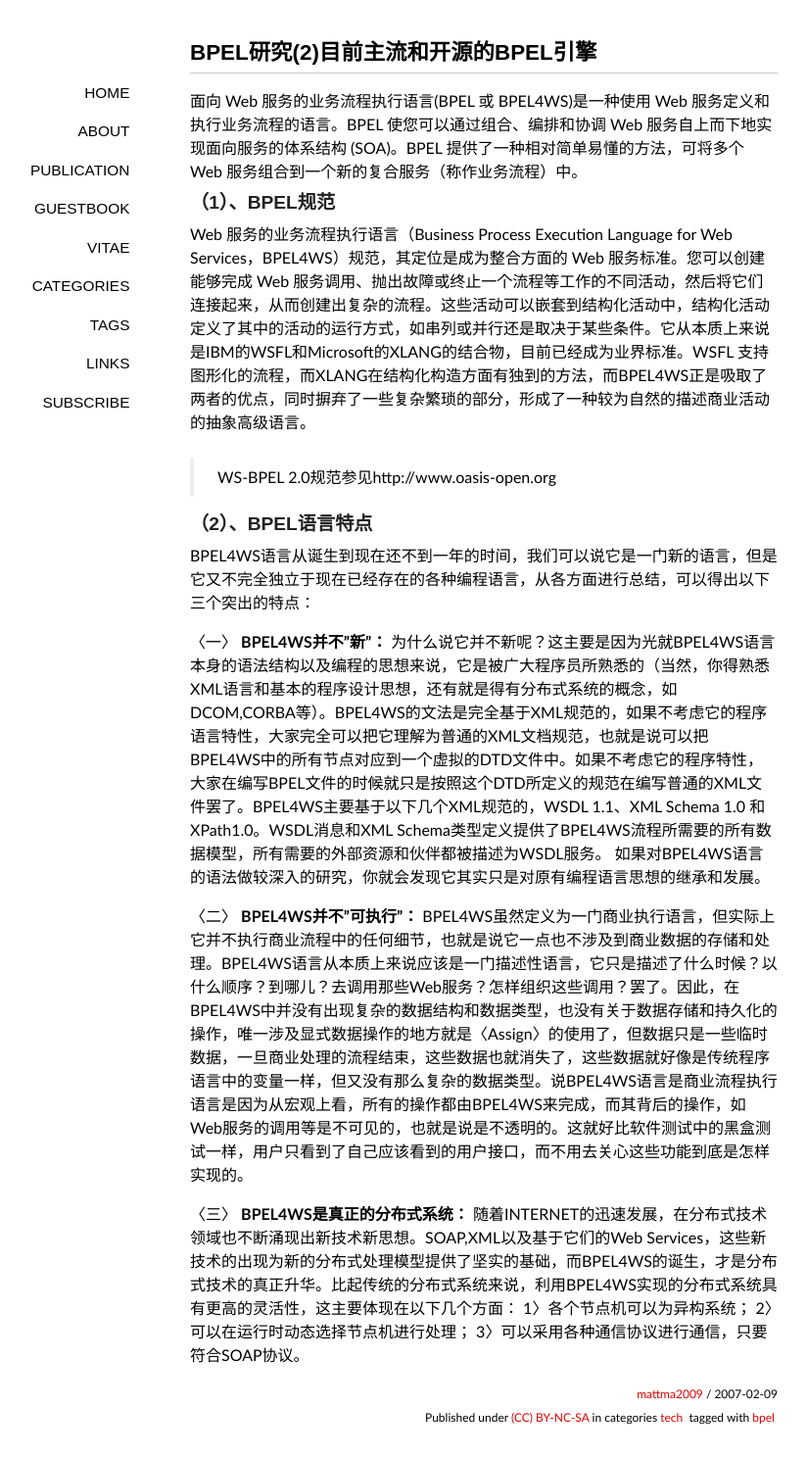
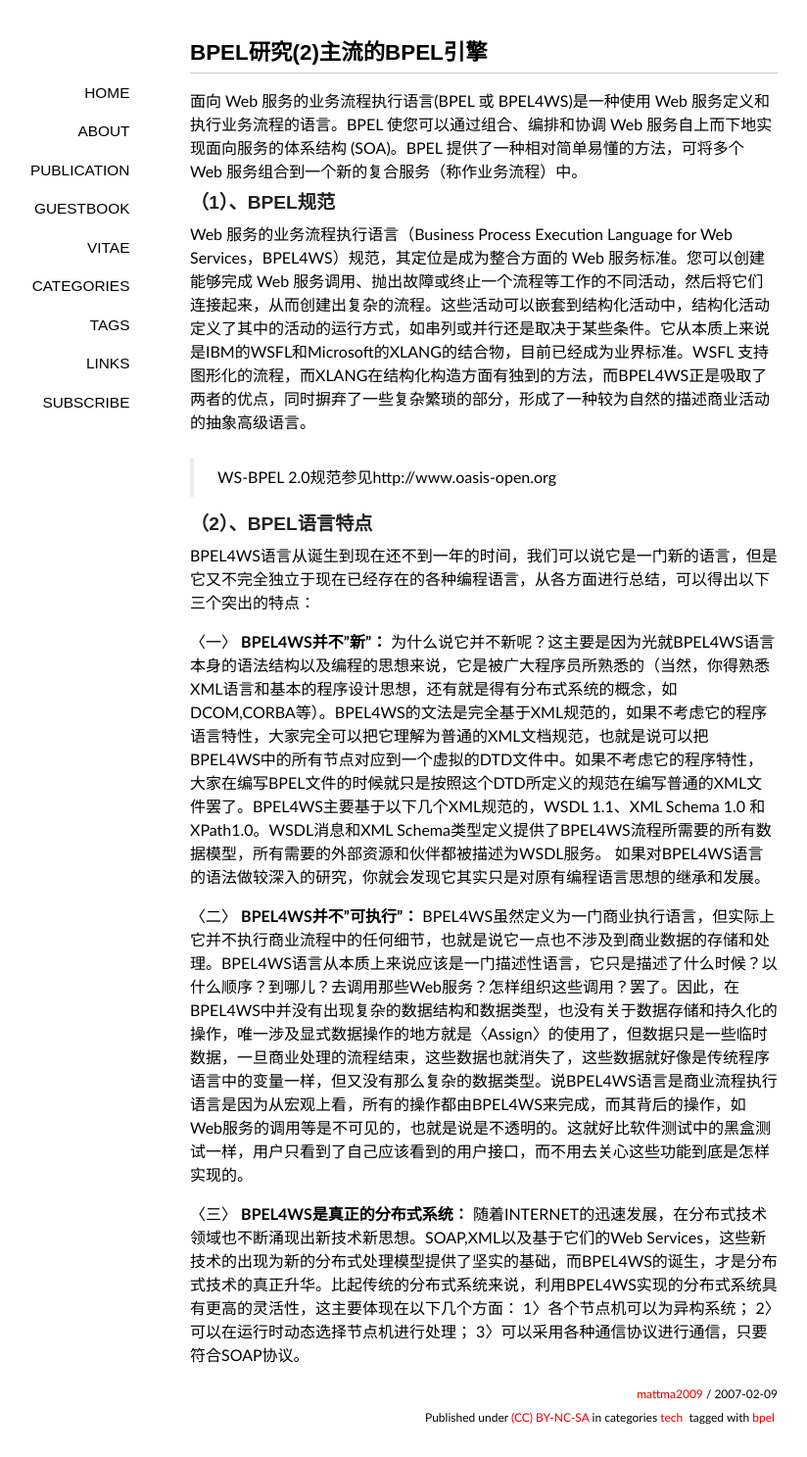
Before and after one commit to mattma2009/tour, a Jekyll site: the page built from _posts/2007-02-09-bpel-study2.md, in a window 1280 px wide. Shown: the whole page at 98% size, without its empty margins (146-970 px from the left). Built offline with Jekyll 4.4.1, drawn with Linux system fonts in a browser that asks for light colours; some web fonts are replaced; Markdown is read by kramdown in place of the engine named in the settings; comment, search, counter and statistics services are not loaded.

Commit message:
dd
Signed-off-by: Ma Matt <mazhengxiu@gmail.com>

```diff
--- a/_posts/2007-02-09-bpel-study2.md
+++ b/_posts/2007-02-09-bpel-study2.md
@@ -1,6 +1,6 @@
 ---
 layout: post
-title: BPEL研究(2)目前主流和开源的BPEL引擎
+title: BPEL研究(2)主流的BPEL引擎
 categories: [tech]
 tags: [bpel]
 ---
```
